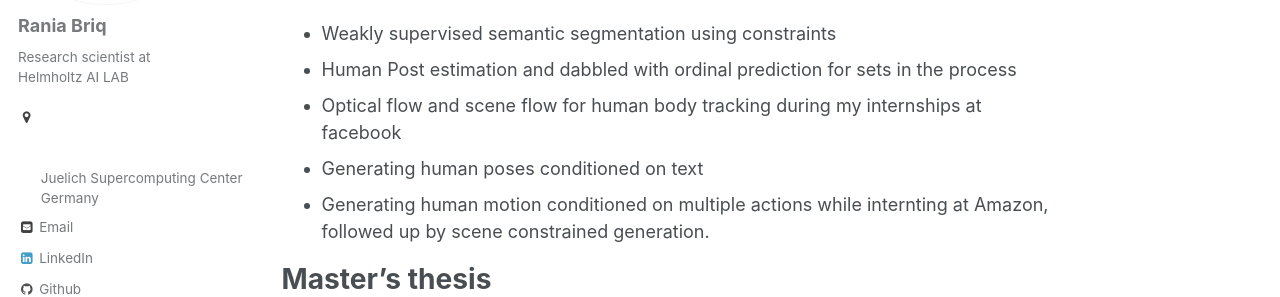
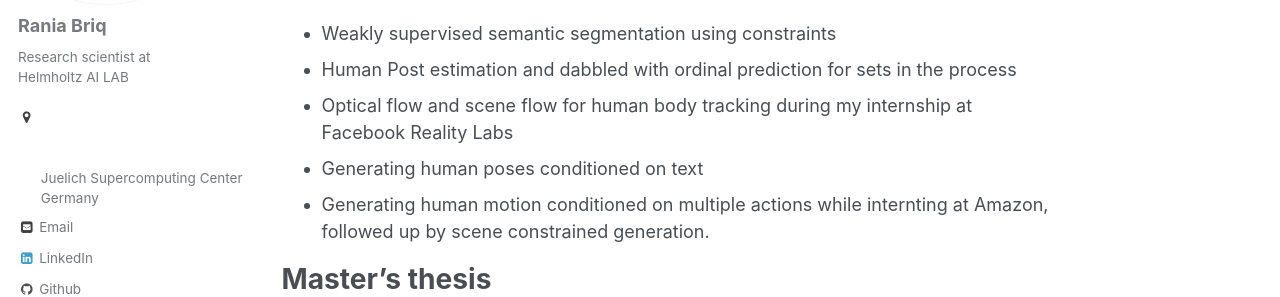
Before and after one commit to briqr/briqr.github.io, a Jekyll site: the page built from _pages/about.md, in a window 1280 px wide and 900 px high, scrolled down 656 px. Shown: the part 165-462 px from the top of the window. Built offline with Jekyll 4.4.1, drawn with Linux system fonts in a browser that asks for light colours; some web fonts are replaced.

Commit message:
Update about.md

```diff
--- a/_pages/about.md
+++ b/_pages/about.md
@@ -37,7 +37,7 @@ Research interests
 During my PhD, I worked on
 - Weakly supervised semantic segmentation using constraints
 - Human Post estimation and dabbled with ordinal prediction for sets in the process
-- Optical flow and scene flow for human body tracking during my internships at facebook
+- Optical flow and scene flow for human body tracking during my internship at Facebook Reality Labs
 - Generating human poses conditioned on text
 - Generating human motion conditioned on multiple actions while internting at Amazon, followed up by scene constrained generation.
 
```
